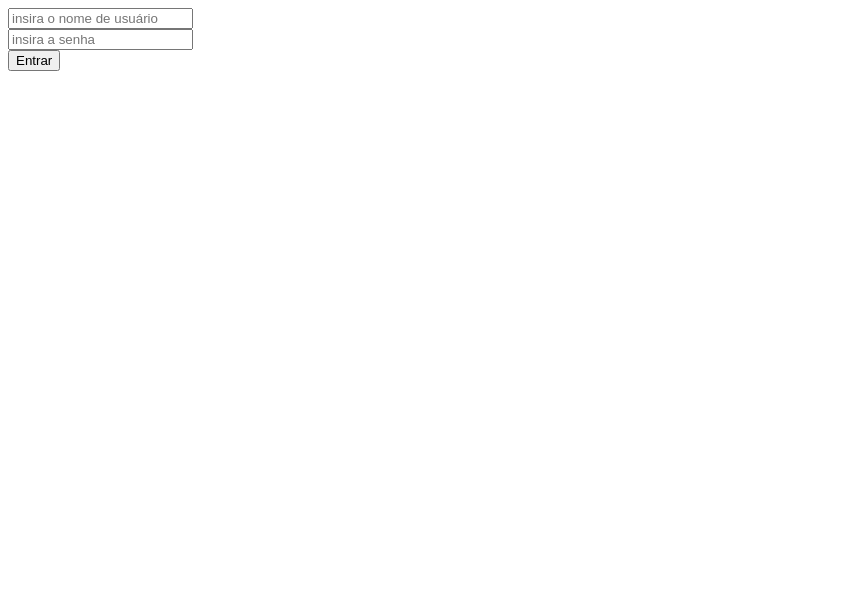
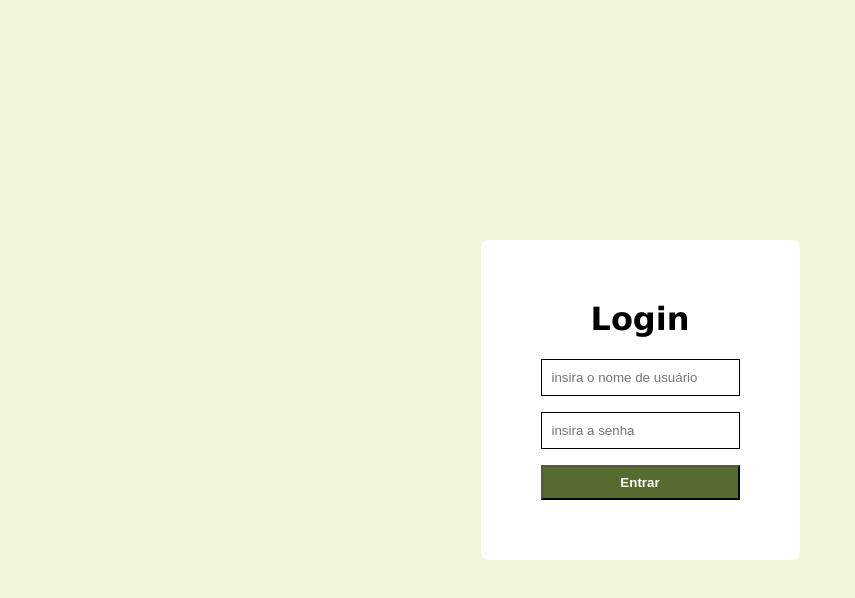
Before and after one commit to ialeleles/DIAW, a website: page public/login.html in a window 1280 px wide. Shown: the whole page, without its empty margins (0-855 px from the left). Drawn offline with Linux system fonts and the light colour scheme.

Commit message:
feat: adiciona css básico para tela de login

```diff
--- a/public/login.html
+++ b/public/login.html
@@ -4,10 +4,12 @@
     <meta charset="UTF-8">
     <meta name="viewport" content="width=device-width, initial-scale=1.0">
     <title>Login</title>
-    <link rel="stylesheet" href="style.css">
+    <link rel="stylesheet" href="styles.css">
 </head>
-<body>
+<body class="pagina-login">
+
     <form id="formularioLogin">
+        <h1>Login</h1>
             <section id="usuario">
                 <input id="input-usuario" type="text" placeholder="insira o nome de usuário">
             </section>
--- a/public/styles.css
+++ b/public/styles.css
@@ -108,3 +108,43 @@ td button:last-child {
     gap: 10px;
     padding: 10px;
 }
+
+body.pagina-login {
+    margin: 0px;
+    min-height: 100vh !important;
+    display: flex !important;
+    justify-content: center;
+    align-items: center;
+    background-color: beige;
+}
+
+#formularioLogin {
+    background-color: white;
+    padding: 60px;
+    border-radius: 8px;
+    max-width: 320px;
+}
+
+#formularioLogin h1{
+    text-align: center;
+    margin-top: 0px;
+}
+
+#formularioLogin section {
+    margin-bottom: 16px;
+}
+
+#formularioLogin input {
+    width: 100%;
+    padding: 10px;
+    box-sizing: border-box;
+    border: 1px solid black;
+}
+
+#btn-enviar {
+    width: 100%;
+    padding: 8px;
+    font-weight: bold;
+    color: white;
+    background-color: darkolivegreen;
+}
```
Lines whose indentation alone changed are shown as unchanged.
